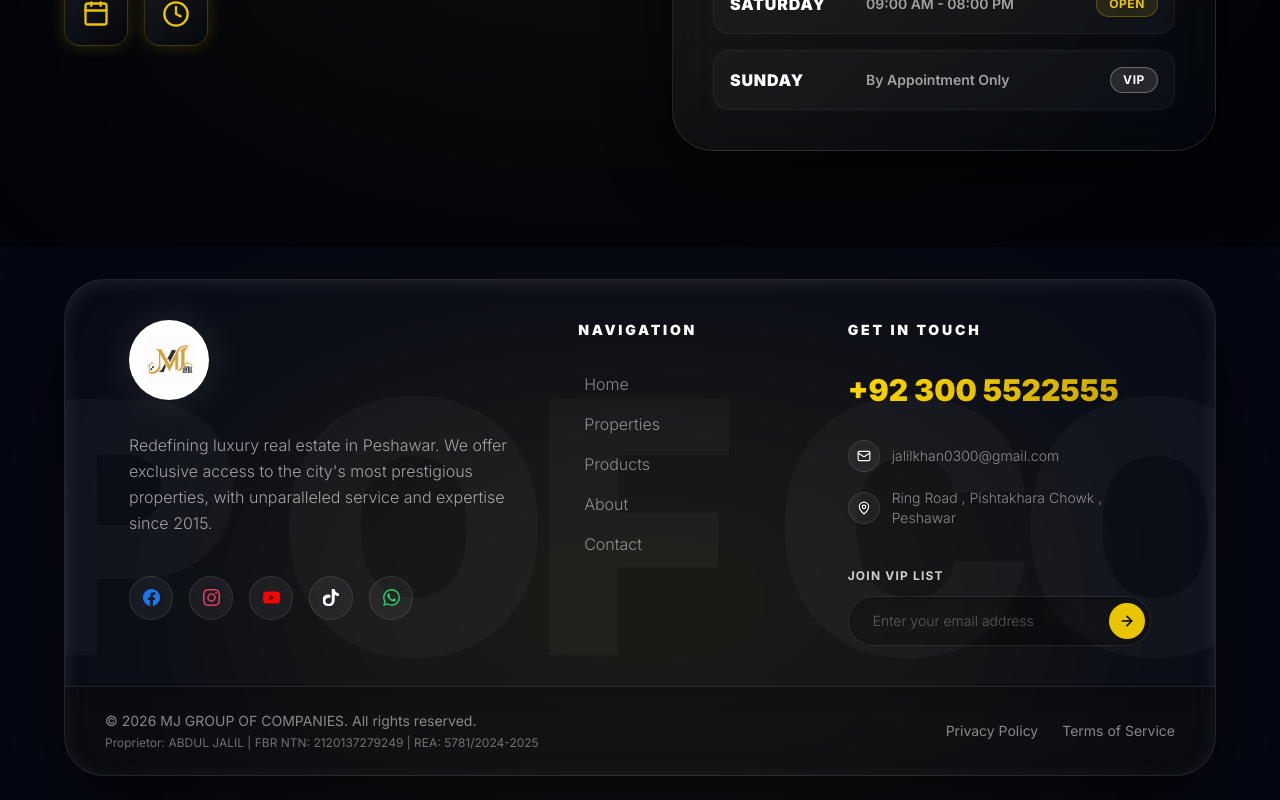
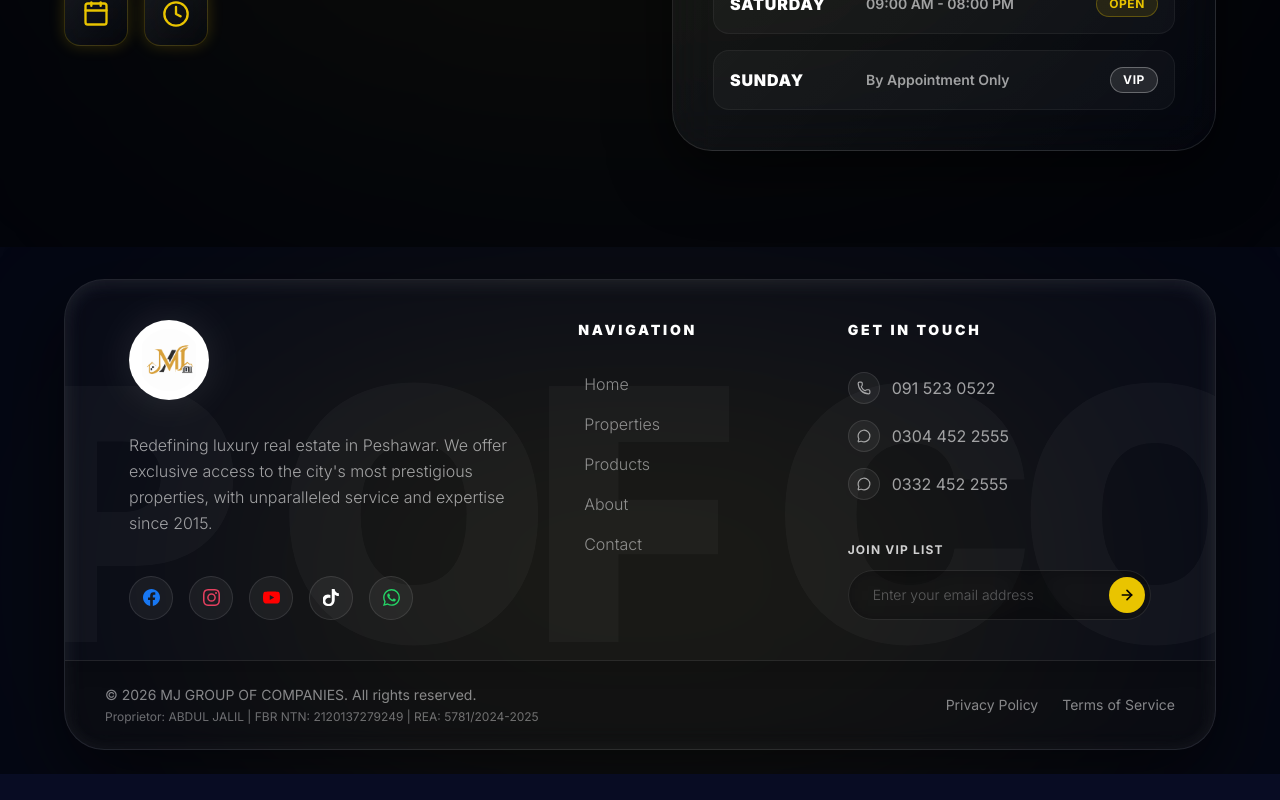
Before and after one commit to mrhidden313/MJ-marketing-, a React (Vite) app: page / in a window 1280 px wide. Shown: the part 5316-6116 px from the top of the page. After the commit the page ends 6090 px from the top, so only its background shows below. Built offline with nearby package versions, Linux system fonts and the light colour scheme; no server answers; the database is empty.

Commit message:
Update contact numbers across the website (Header, Footer, Contact Page, App)

```diff
--- a/src/App.tsx
+++ b/src/App.tsx
@@ -206,7 +206,7 @@ function WhatsAppFAB() {
         transition={{ duration: 2.2, repeat: Infinity, ease: 'easeOut', delay: 0.7 }}
       />
       <motion.a
-        href="https://wa.me/923005522555"
+        href="https://wa.me/923044522555"
         target="_blank"
         rel="noopener noreferrer"
         style={{
--- a/src/components/Footer.tsx
+++ b/src/components/Footer.tsx
@@ -1,7 +1,7 @@
 import React, { useState } from 'react';
 import { Link } from 'react-router-dom';
 import { motion } from 'framer-motion';
-import { Phone, Mail, MapPin, ArrowRight } from 'lucide-react';
+import { Phone, Mail, MapPin, ArrowRight, MessageCircle } from 'lucide-react';
 
 const PAGES = [
   ['Home', '/'],
@@ -55,7 +55,7 @@ const SOCIALS = [
   },
   {
     label: 'WhatsApp',
-    href: 'https://wa.me/923005522555',
+    href: 'https://wa.me/923044522555',
     icon: (
       <svg viewBox="0 0 24 24" style={{ width: 17, height: 17, fill: 'currentColor' }}>
         <path d="M17.472 14.382c-.297-.149-1.758-.867-2.03-.967-.273-.099-.471-.148-.67.15-.197.297-.767.966-.94 1.164-.173.199-.347.223-.644.075-.297-.15-1.255-.463-2.39-1.475-.883-.788-1.48-1.761-1.653-2.059-.173-.297-.018-.458.13-.606.134-.133.298-.347.446-.52.149-.174.198-.298.298-.497.099-.198.05-.371-.025-.52-.075-.149-.669-1.612-.916-2.207-.242-.579-.487-.5-.669-.51-.173-.008-.371-.01-.57-.01-.198 0-.52.074-.792.372-.272.297-1.04 1.016-1.04 2.479 0 1.462 1.065 2.875 1.213 3.074.149.198 2.096 3.2 5.077 4.487.709.306 1.262.489 1.694.625.712.227 1.36.195 1.871.118.571-.085 1.758-.719 2.006-1.413.248-.694.248-1.289.173-1.413-.074-.124-.272-.198-.57-.347m-5.421 7.403h-.004a9.87 9.87 0 01-5.031-1.378l-.361-.214-3.741.982.998-3.648-.235-.374a9.86 9.86 0 01-1.51-5.26c.001-5.45 4.436-9.884 9.888-9.884 2.64 0 5.122 1.03 6.988 2.898a9.825 9.825 0 012.893 6.994c-.003 5.45-4.437 9.884-9.885 9.884m8.413-18.297A11.815 11.815 0 0012.05 0C5.495 0 .16 5.335.157 11.892c0 2.096.547 4.142 1.588 5.945L.057 24l6.305-1.654a11.882 11.882 0 005.683 1.448h.005c6.554 0 11.89-5.335 11.893-11.893a11.821 11.821 0 00-3.48-8.413z"/>
@@ -182,32 +182,40 @@ export default function Footer() {
           <motion.div className="md:col-span-6 lg:col-span-4 flex flex-col" variants={listVariants} initial="hidden" whileInView="show" viewport={{ once: true }}>
             <motion.h4 variants={linkItemVariant} className="text-white font-900 text-sm uppercase tracking-[0.2em] mb-8">Get in Touch</motion.h4>
 
-            <motion.a
-              variants={linkItemVariant}
-              href="tel:+923005522555"
-              className="text-2xl lg:text-3xl font-display font-900 text-gold-gradient mb-8 hover:opacity-80 transition-opacity"
-            >
-              +92 300 5522555
-            </motion.a>
-
-            <ul className="space-y-4 mb-10">
-              {CONTACT_INFO.map(({ Icon, text, href, label }) => (
-                <motion.li key={text} variants={linkItemVariant}>
-                  <a
-                    href={href}
-                    target={href.startsWith('http') ? '_blank' : undefined}
-                    rel="noopener noreferrer"
-                    aria-label={label}
-                    className="flex items-center gap-3 text-white/50 text-sm hover:text-white transition-colors font-light group"
-                    style={{ fontFamily: 'Inter' }}
-                  >
-                    <span className="w-8 h-8 rounded-full bg-white/5 flex items-center justify-center shrink-0 group-hover:bg-gold-500/20 transition-colors border border-white/10 group-hover:border-gold-500/30">
-                      <Icon size={14} className="text-white group-hover:text-gold-500 transition-colors" />
-                    </span>
-                    {text}
-                  </a>
-                </motion.li>
-              ))}
+            <ul className="space-y-4">
+            <li>
+              <a
+                href="tel:0915230522"
+                className="group flex items-center gap-3 text-white/60 hover:text-gold-400 transition-colors"
+              >
+                <div className="w-8 h-8 rounded-full bg-white/5 border border-white/10 flex items-center justify-center group-hover:bg-gold-500/10 group-hover:border-gold-500/30 transition-all">
+                  <Phone size={14} className="group-hover:scale-110 transition-transform" />
+                </div>
+                091 523 0522
+              </a>
+            </li>
+            <li>
+              <a
+                href="https://wa.me/923044522555"
+                className="group flex items-center gap-3 text-white/60 hover:text-gold-400 transition-colors"
+              >
+                <div className="w-8 h-8 rounded-full bg-white/5 border border-white/10 flex items-center justify-center group-hover:bg-gold-500/10 group-hover:border-gold-500/30 transition-all">
+                  <MessageCircle size={14} className="group-hover:scale-110 transition-transform" />
+                </div>
+                0304 452 2555
+              </a>
+            </li>
+            <li>
+              <a
+                href="https://wa.me/923324522555"
+                className="group flex items-center gap-3 text-white/60 hover:text-gold-400 transition-colors"
+              >
+                <div className="w-8 h-8 rounded-full bg-white/5 border border-white/10 flex items-center justify-center group-hover:bg-gold-500/10 group-hover:border-gold-500/30 transition-all">
+                  <MessageCircle size={14} className="group-hover:scale-110 transition-transform" />
+                </div>
+                0332 452 2555
+              </a>
+            </li>
             </ul>
 
             {/* VIP List Input */}
--- a/src/components/Navbar.tsx
+++ b/src/components/Navbar.tsx
@@ -180,7 +180,7 @@ export default function Navbar() {
 
             {/* ── CTA with dynamic slide on scroll ── */}
             <motion.a
-              href="tel:+923005522555"
+              href="tel:0915230522"
               className={`hidden md:inline-flex items-center justify-center gap-1.5 transition-all duration-700 ease-in-out ${theme.btn} ${scrolled ? `py-1.5 px-4 text-xs scale-95 ${theme.shadowScroll}` : 'py-3 px-8 text-sm scale-100'
                 }`}
               whileHover={{ scale: 1.05 }}
@@ -221,7 +221,7 @@ export default function Navbar() {
                   </Link>
                 );
               })}
-              <a href="tel:+923005522555" className={`mt-3 py-3 text-sm flex items-center justify-center gap-2 ${theme.btn}`}>
+              <a href="tel:0915230522" className={`mt-3 py-3 text-sm flex items-center justify-center gap-2 ${theme.btn}`}>
                 <Phone size={14} /> Call Now
               </a>
             </div>
--- a/src/pages/Contact.tsx
+++ b/src/pages/Contact.tsx
@@ -18,9 +18,10 @@ function FadeUp({ children, delay = 0, className = '' }: { children: React.React
 }
 
 const INFO = [
-  { icon: Phone, label: 'VIP Direct Line', value: '+92 300 5522555', href: 'tel:+923005522555' },
-  { icon: MessageCircle, label: 'WhatsApp', value: '+92 300 5522555', href: 'https://wa.me/923005522555' },
-  { icon: Mail, label: 'Private Email', value: 'jalilkhan0300@gmail.com', href: 'mailto:jalilkhan0300@gmail.com' },
+  { icon: Phone, label: 'VIP Direct Line', value: '091 523 0522', href: 'tel:0915230522' },
+  { icon: MessageCircle, label: 'WhatsApp (Primary)', value: '0304 452 2555', href: 'https://wa.me/923044522555' },
+  { icon: MessageCircle, label: 'WhatsApp (Secondary)', value: '0332 452 2555', href: 'https://wa.me/923324522555' },
+  { icon: Mail, label: 'Email Inquiries', value: 'info@mjmarketingofficial.com', href: 'mailto:info@mjmarketingofficial.com' },
   { icon: MapPin, label: 'Headquarters', value: 'Ring Road , Pishtakhara Chowk , Peshawar', href: 'https://maps.app.goo.gl/UbCALsZHu9Y9bFqW9' },
 ];
 
@@ -31,8 +32,9 @@ export default function Contact() {
 
   const handleWhatsAppSubmit = (e: React.FormEvent) => {
     e.preventDefault();
-    const text = `*New Consultation Request*%0A%0A*Name:* ${formData.name}%0A*Phone:* ${formData.phone}%0A*Email:* ${formData.email}%0A*Inquiry:* ${formData.inquiry}%0A*Message:* ${formData.message}`;
-    window.open(`https://wa.me/923005522555?text=${text}`, '_blank');
+    const text = encodeURIComponent(`Name: ${formData.name}\nEmail: ${formData.email}\nPhone: ${formData.phone}\nMessage: ${formData.message}`);
+    // Using Primary WhatsApp Number
+    window.open(`https://wa.me/923044522555?text=${text}`, '_blank');
     setFormData({ name: '', phone: '', email: '', inquiry: '', message: '' }); // Clear form
   };
 
--- a/src/pages/Home.tsx
+++ b/src/pages/Home.tsx
@@ -120,7 +120,7 @@ export default function Home() {
           "name": "MJ GROUP OF COMPANIES",
           "image": "https://mjmarketingofficial.com/logo.png",
           "url": "https://mjmarketingofficial.com",
-          "telephone": "+923005522555",
+          "telephone": "0915230522",
           "address": {
             "@type": "PostalAddress",
             "streetAddress": "Ring Road, Pishtakhara Chowk, Peshawar",
```
